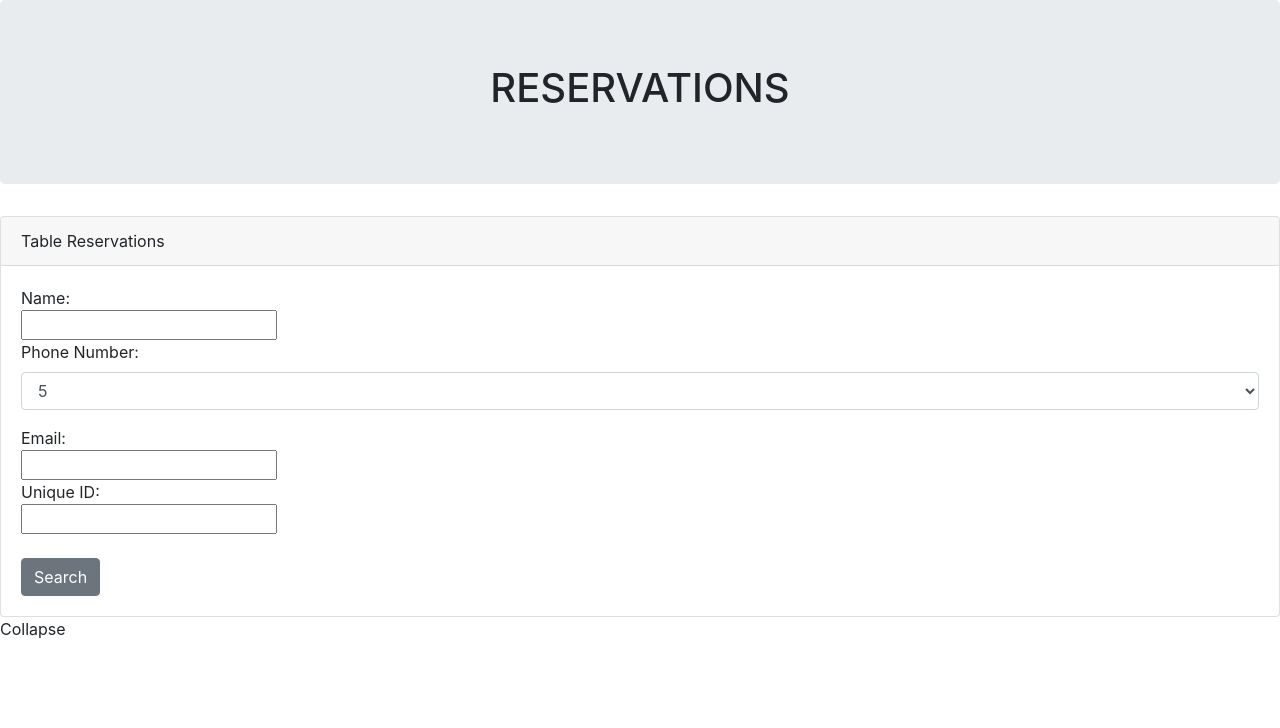
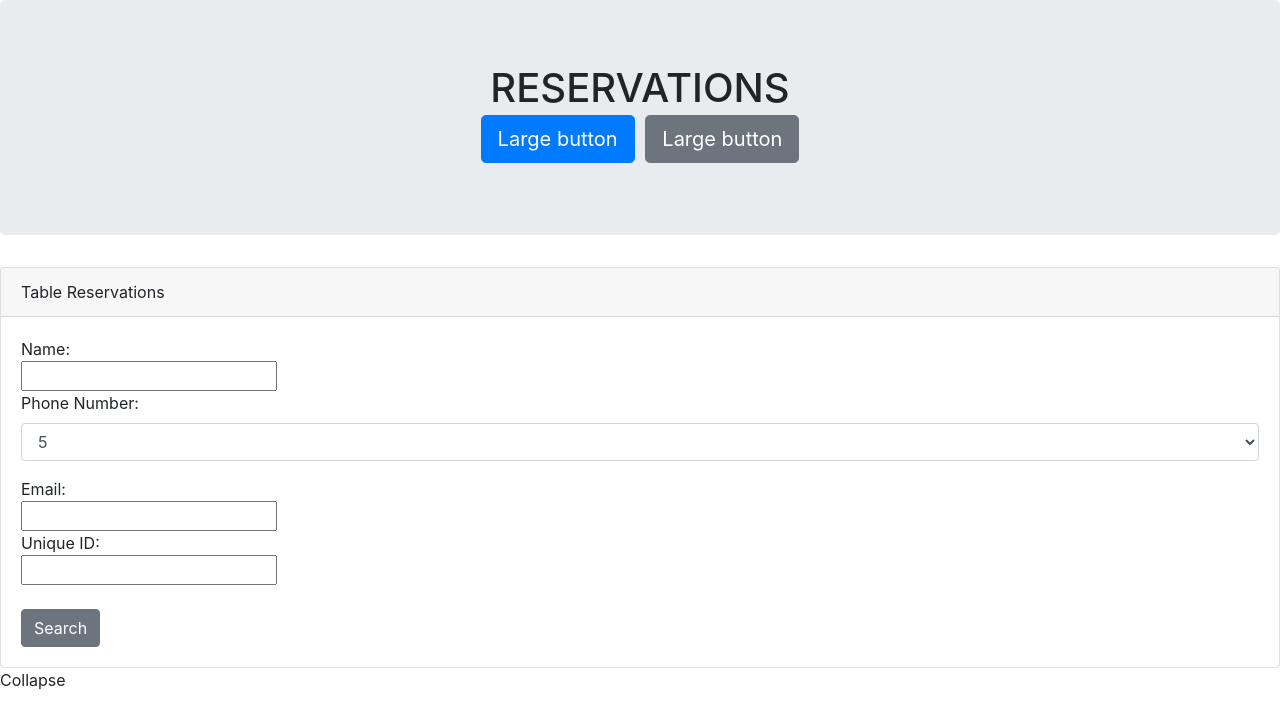
Before and after one commit to Roopa-16/Hot-Restaurant-, a plain HTML site: page index/index.html in a window 1280 px wide. Drawn offline with nearby package versions, Linux system fonts and the light colour scheme.

Commit message:
updated reservation page

```diff
--- a/index/index.html
+++ b/index/index.html
@@ -8,9 +8,16 @@
 
 <body>
 	<div class="jumbotron">
-		<h1 class="text-center">RESERVATIONS</h1>
+		<h1 class="text-center">RESERVATIONS
+            <div> <button type="button" class="btn btn-primary btn-lg">Large button</button>
+                <button type="button" class="btn btn-secondary btn-lg">Large button</button>
+
+
+            </div>
+
+        </h1>
     </div>
-    <div class="button"
+    <div class=
 	<div class="container">
 		<!-- <div class="col-sm-6 col-sm-offset-3"> -->
 
```
